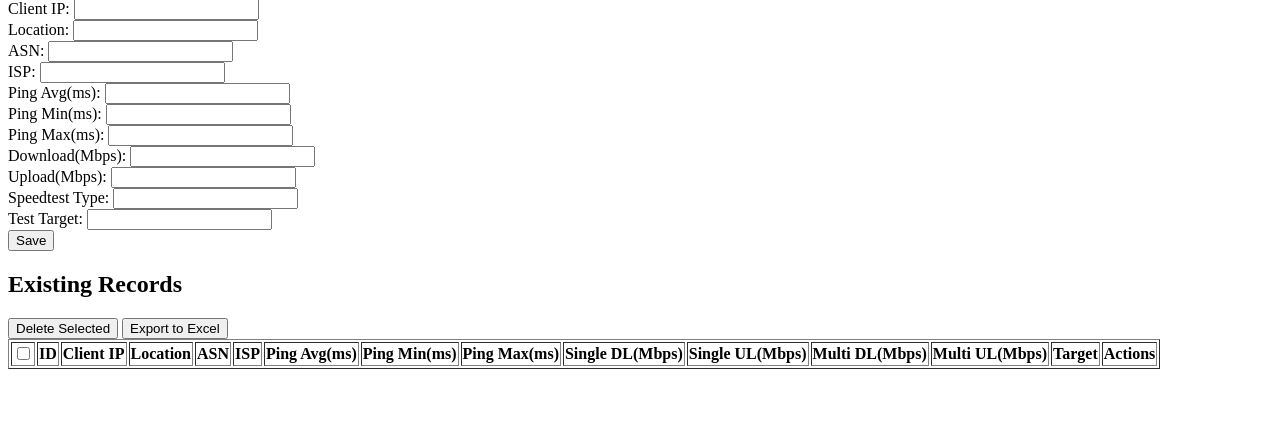
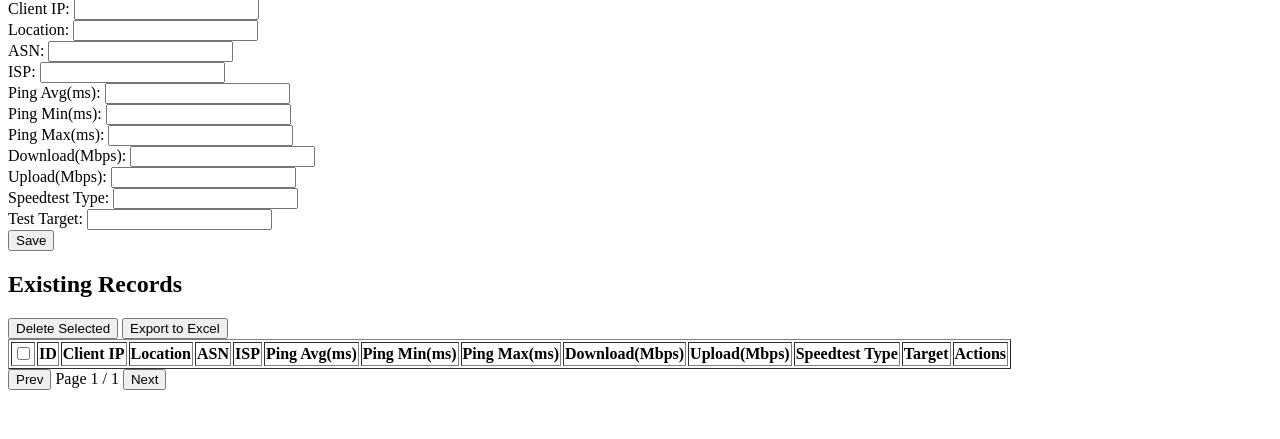
Before and after one commit to podcctv/NodeProbe, a FastAPI app: page /admin in a window 1280 px wide. Shown: the part 237-676 px from the top of the page. Run offline with FastAPI, Linux system fonts and the light colour scheme; the visitor is signed in with stand-in values (Sample User, id 1); data that the repository does not hold is empty.

Commit message:
Add admin test pagination

```diff
--- a/backend/main.py
+++ b/backend/main.py
@@ -17,6 +17,7 @@ from fastapi import (
     Form,
     HTTPException,
     status,
+    Query,
 )
 from fastapi.middleware.cors import CORSMiddleware
 from fastapi.responses import (
@@ -639,15 +640,25 @@ def create_test(
 
 
 @app.get(
-    "/admin/tests", response_model=schemas.TestsResponse, include_in_schema=False
+    "/admin/tests", response_model=schemas.AdminTestsResponse, include_in_schema=False
 )
 def admin_read_tests(
-    db: Session = Depends(get_db), user: models.User = Depends(require_active_user)
+    db: Session = Depends(get_db),
+    user: models.User = Depends(require_active_user),
+    offset: int = Query(0, ge=0),
+    limit: int = Query(100, ge=1, le=1000),
 ):
-    records = db.query(models.TestRecord).all()
+    total = db.query(models.TestRecord).count()
+    records = (
+        db.query(models.TestRecord)
+        .order_by(models.TestRecord.timestamp.desc())
+        .offset(offset)
+        .limit(limit)
+        .all()
+    )
     for r in records:
         r.asn = normalize_asn(r.asn)
-    return {"records": records}
+    return {"records": records, "total": total}
 
 
 @app.post(
--- a/backend/schemas.py
+++ b/backend/schemas.py
@@ -57,5 +57,10 @@ class TestsResponse(BaseModel):
     records: list[TestRecord] = []
 
 
+class AdminTestsResponse(BaseModel):
+    total: int
+    records: list[TestRecord] = []
+
+
 class IDList(BaseModel):
     ids: list[int]
--- a/backend/templates/admin.html
+++ b/backend/templates/admin.html
@@ -45,71 +45,37 @@
                     <th>Ping Avg(ms)</th>
                     <th>Ping Min(ms)</th>
                     <th>Ping Max(ms)</th>
-                    <th>Single DL(Mbps)</th>
-                    <th>Single UL(Mbps)</th>
-                    <th>Multi DL(Mbps)</th>
-                    <th>Multi UL(Mbps)</th>
+                    <th>Download(Mbps)</th>
+                    <th>Upload(Mbps)</th>
+                    <th>Speedtest Type</th>
                     <th>Target</th>
                     <th>Actions</th>
                 </tr>
             </thead>
             <tbody></tbody>
         </table>
+        <div id="pagination">
+            <button id="prevPage">Prev</button>
+            <span id="pageInfo"></span>
+            <button id="nextPage">Next</button>
+        </div>
     </section>
 <script>
-async function loadRecords() {
-    const res = await fetch('/tests');
+const pageSize = 100;
+let currentPage = 1;
+let totalRecords = 0;
+let currentRecords = [];
+
+async function loadRecords(page = 1) {
+    const offset = (page - 1) * pageSize;
+    const res = await fetch(`/admin/tests?offset=${offset}&limit=${pageSize}`);
     const data = await res.json();
     const tbody = document.querySelector('#recordsTable tbody');
     tbody.innerHTML = '';
-    const map = new Map();
-    data.records.forEach(rec => {
-        if (!rec.client_ip) return;
-        const key = rec.client_ip;
-        const existing = map.get(key);
-        if (!existing) {
-            map.set(key, {
-                id: rec.id,
-                client_ip: rec.client_ip,
-                location: rec.location,
-                asn: rec.asn,
-                isp: rec.isp,
-                ping_ms: rec.ping_ms,
-                ping_min_ms: rec.ping_min_ms,
-                ping_max_ms: rec.ping_max_ms,
-                download_single_mbps: rec.speedtest_type === 'single' ? rec.download_mbps : undefined,
-                upload_single_mbps: rec.speedtest_type === 'single' ? rec.upload_mbps : undefined,
-                download_multi_mbps: rec.speedtest_type === 'multi' ? rec.download_mbps : undefined,
-                upload_multi_mbps: rec.speedtest_type === 'multi' ? rec.upload_mbps : undefined,
-                test_target: rec.test_target,
-                timestamp: rec.timestamp
-            });
-        } else {
-            if (new Date(rec.timestamp) > new Date(existing.timestamp)) {
-                existing.id = rec.id;
-                existing.location = rec.location;
-                existing.asn = rec.asn;
-                existing.isp = rec.isp;
-                existing.test_target = rec.test_target;
-                existing.timestamp = rec.timestamp;
-            }
-            if (typeof rec.ping_ms === 'number') {
-                existing.ping_ms = rec.ping_ms;
-                existing.ping_min_ms = rec.ping_min_ms;
-                existing.ping_max_ms = rec.ping_max_ms;
-            }
-            if (rec.speedtest_type === 'single') {
-                existing.download_single_mbps = rec.download_mbps;
-                existing.upload_single_mbps = rec.upload_mbps;
-            }
-            if (rec.speedtest_type === 'multi') {
-                existing.download_multi_mbps = rec.download_mbps;
-                existing.upload_multi_mbps = rec.upload_mbps;
-            }
-        }
-    });
-    aggregatedRecords = Array.from(map.values());
-    aggregatedRecords.forEach(rec => {
+    currentRecords = data.records || [];
+    totalRecords = data.total || 0;
+    currentPage = page;
+    currentRecords.forEach(rec => {
         const tr = document.createElement('tr');
         tr.innerHTML = `
             <td><input type="checkbox" value="${rec.id}"></td>
@@ -121,15 +87,17 @@ async function loadRecords() {
             <td>${rec.ping_ms ?? ''}</td>
             <td>${rec.ping_min_ms ?? ''}</td>
             <td>${rec.ping_max_ms ?? ''}</td>
-            <td>${rec.download_single_mbps ?? ''}</td>
-            <td>${rec.upload_single_mbps ?? ''}</td>
-            <td>${rec.download_multi_mbps ?? ''}</td>
-            <td>${rec.upload_multi_mbps ?? ''}</td>
+            <td>${rec.download_mbps ?? ''}</td>
+            <td>${rec.upload_mbps ?? ''}</td>
+            <td>${rec.speedtest_type || ''}</td>
             <td>${rec.test_target || ''}</td>
             <td><button data-edit="${rec.id}">Edit</button><button data-del="${rec.id}">Delete</button></td>
         `;
         tbody.appendChild(tr);
     });
+    document.getElementById('selectAll').checked = false;
+    const totalPages = Math.ceil(totalRecords / pageSize) || 1;
+    document.getElementById('pageInfo').textContent = `Page ${currentPage} / ${totalPages}`;
 }
 
 document.getElementById('recordForm').addEventListener('submit', async e => {
@@ -146,16 +114,15 @@ document.getElementById('recordForm').addEventListener('submit', async e => {
         body: JSON.stringify(data)
     });
     form.reset();
-    loadRecords();
+    loadRecords(currentPage);
 });
 
 document.getElementById('recordsTable').addEventListener('click', async e => {
     const editId = e.target.getAttribute('data-edit');
     const delId = e.target.getAttribute('data-del');
     if (editId) {
-        const res = await fetch('/tests');
-        const data = await res.json();
-        const rec = data.records.find(r => r.id == editId);
+        const rec = currentRecords.find(r => r.id == editId);
+        if (rec) {
             const form = document.getElementById('recordForm');
             form.id.value = rec.id;
             form.client_ip.value = rec.client_ip || '';
@@ -170,13 +137,14 @@ document.getElementById('recordsTable').addEventListener('click', async e => {
             form.speedtest_type.value = rec.speedtest_type || '';
             form.test_target.value = rec.test_target || '';
         }
+    }
     if (delId) {
         await fetch('/admin/tests', {
             method: 'DELETE',
             headers: {'Content-Type': 'application/json'},
             body: JSON.stringify({ids: [Number(delId)]})
         });
-        loadRecords();
+        loadRecords(currentPage);
     }
 });
 
@@ -188,7 +156,7 @@ document.getElementById('deleteSelected').addEventListener('click', async () =>
         headers: {'Content-Type': 'application/json'},
         body: JSON.stringify({ids})
     });
-    loadRecords();
+    loadRecords(currentPage);
 });
 
 document.getElementById('selectAll').addEventListener('change', e => {
@@ -196,12 +164,18 @@ document.getElementById('selectAll').addEventListener('change', e => {
     document.querySelectorAll('#recordsTable tbody input[type=checkbox]').forEach(cb => cb.checked = checked);
 });
 
-let aggregatedRecords = [];
+document.getElementById('prevPage').addEventListener('click', () => {
+    if (currentPage > 1) loadRecords(currentPage - 1);
+});
+document.getElementById('nextPage').addEventListener('click', () => {
+    const totalPages = Math.ceil(totalRecords / pageSize);
+    if (currentPage < totalPages) loadRecords(currentPage + 1);
+});
 
 document.getElementById('exportExcel').addEventListener('click', () => {
-    if (!aggregatedRecords.length) return;
-    const header = ['Client IP','Location','ASN','ISP','Ping Avg(ms)','Ping Min(ms)','Ping Max(ms)','Single DL(Mbps)','Single UL(Mbps)','Multi DL(Mbps)','Multi UL(Mbps)','Target'];
-    const rows = aggregatedRecords.map(r => [r.client_ip || '', r.location || '', r.asn || '', r.isp || '', r.ping_ms ?? '', r.ping_min_ms ?? '', r.ping_max_ms ?? '', r.download_single_mbps ?? '', r.upload_single_mbps ?? '', r.download_multi_mbps ?? '', r.upload_multi_mbps ?? '', r.test_target || '']);
+    if (!currentRecords.length) return;
+    const header = ['Client IP','Location','ASN','ISP','Ping Avg(ms)','Ping Min(ms)','Ping Max(ms)','Download(Mbps)','Upload(Mbps)','Speedtest Type','Target'];
+    const rows = currentRecords.map(r => [r.client_ip || '', r.location || '', r.asn || '', r.isp || '', r.ping_ms ?? '', r.ping_min_ms ?? '', r.ping_max_ms ?? '', r.download_mbps ?? '', r.upload_mbps ?? '', r.speedtest_type || '', r.test_target || '']);
     const csv = [header.join(','), ...rows.map(row => row.join(','))].join('\n');
     const blob = new Blob([csv], {type: 'text/csv;charset=utf-8;'});
     const url = URL.createObjectURL(blob);
```
Also changed, not shown: backend/test_main.py (+45 -3 lines). Lines whose indentation alone changed are shown as unchanged.
